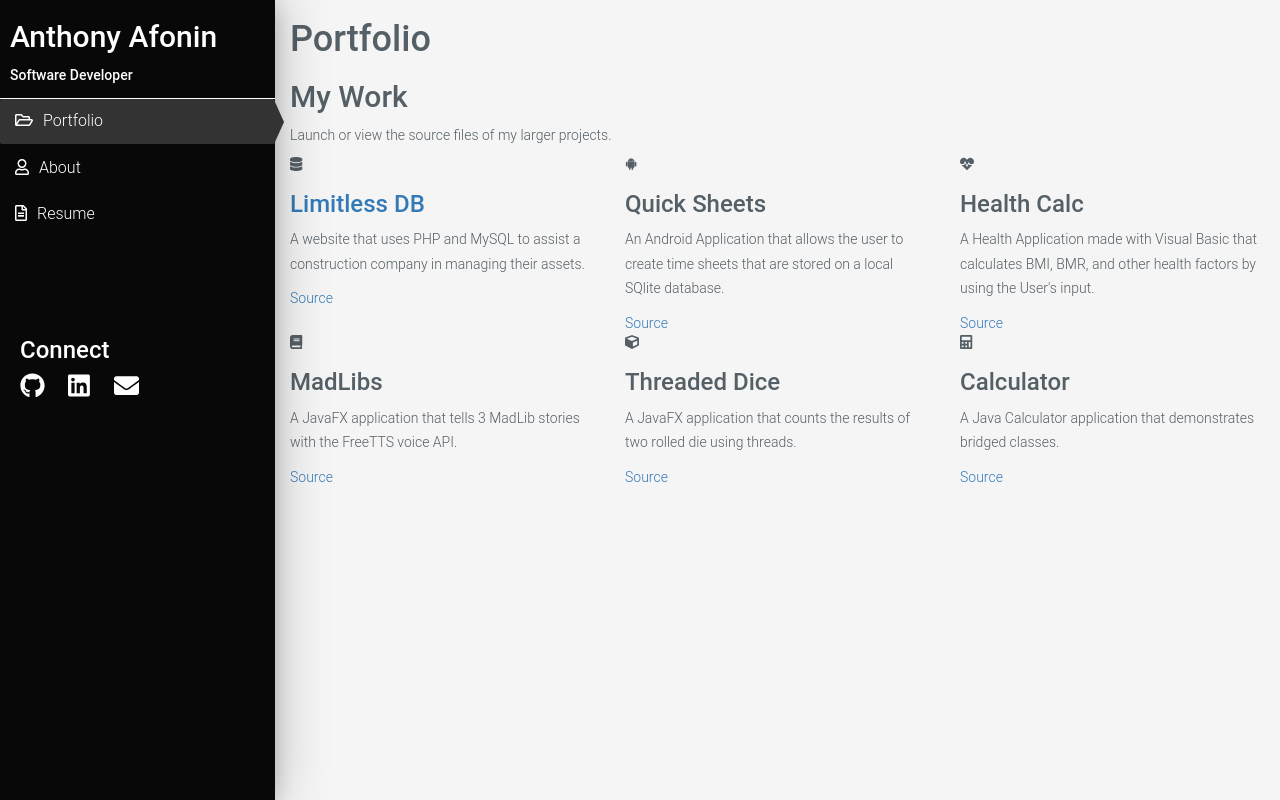
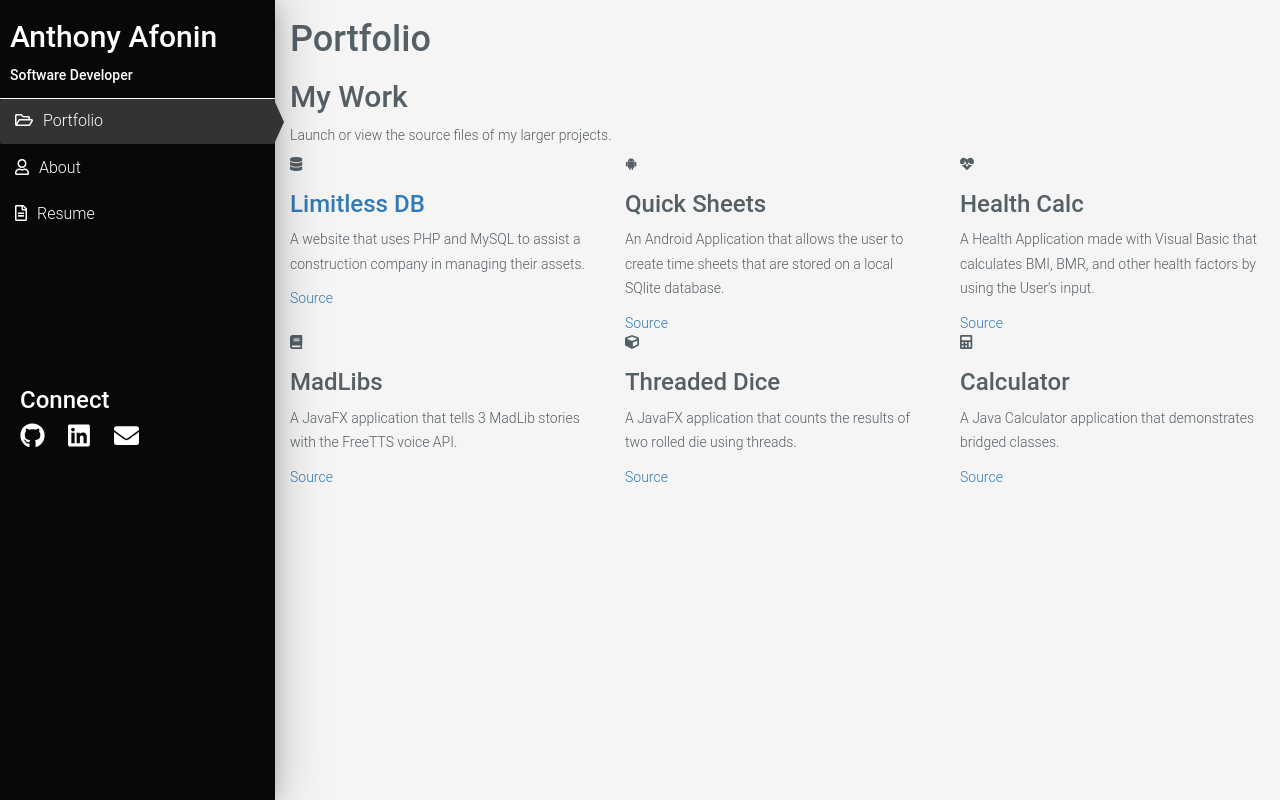
Before and after one commit to anthonyafonin/Portfolio, a PHP site: page /index.html in a window 1280 px wide. Run offline with PHP 8.4, Linux system fonts and the light colour scheme; some libraries are stand-ins or nearby versions.

Commit message:
move 'connect'

```diff
--- a/css/style.css
+++ b/css/style.css
@@ -231,7 +231,7 @@ body {
 @media(min-width: 992px){
     .nav-container .social-block{
         position: relative;
-        top: 100px;
+        top: 150px;
         width: 100%;
         padding-left: 20px;
     }
```
